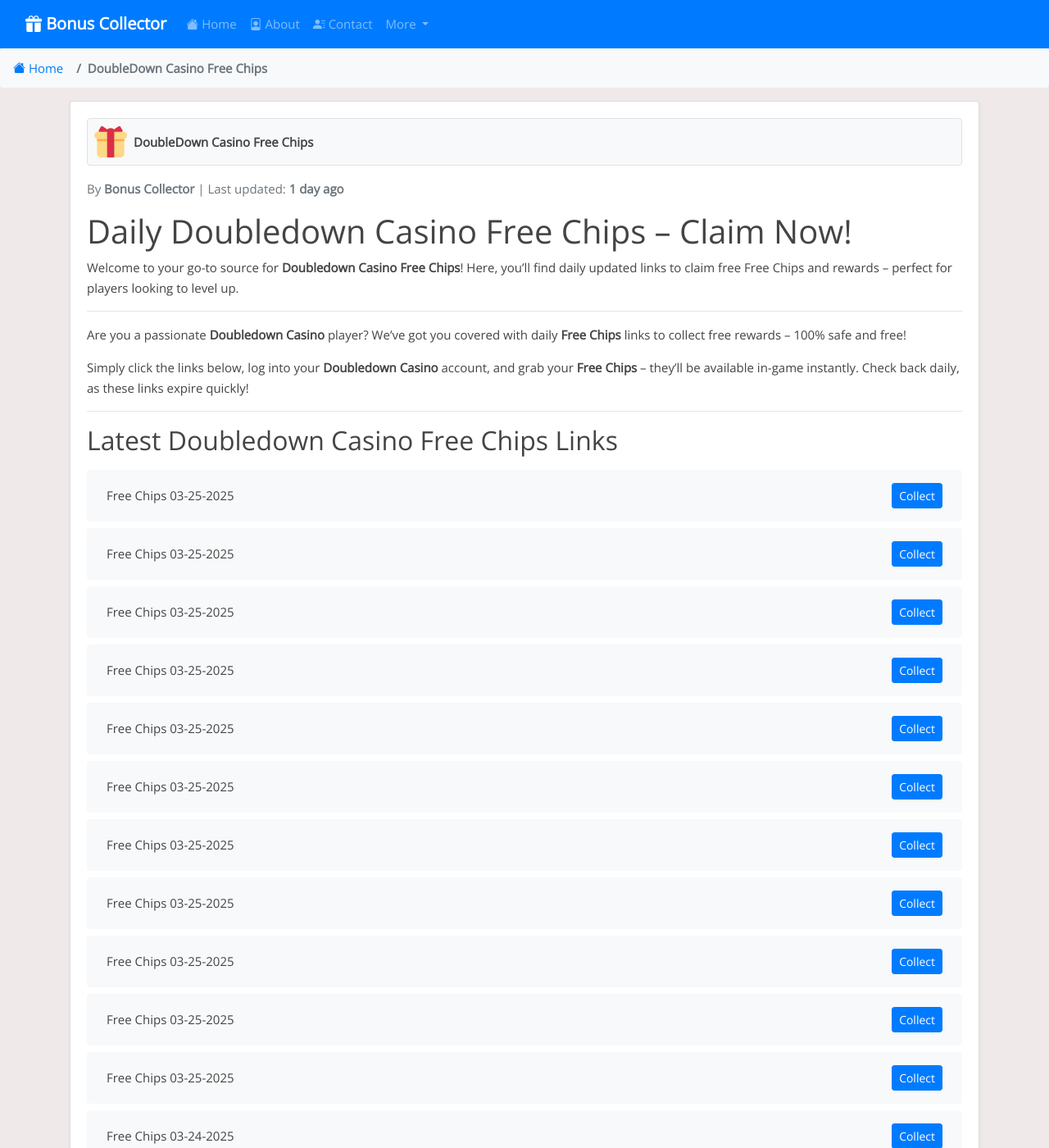
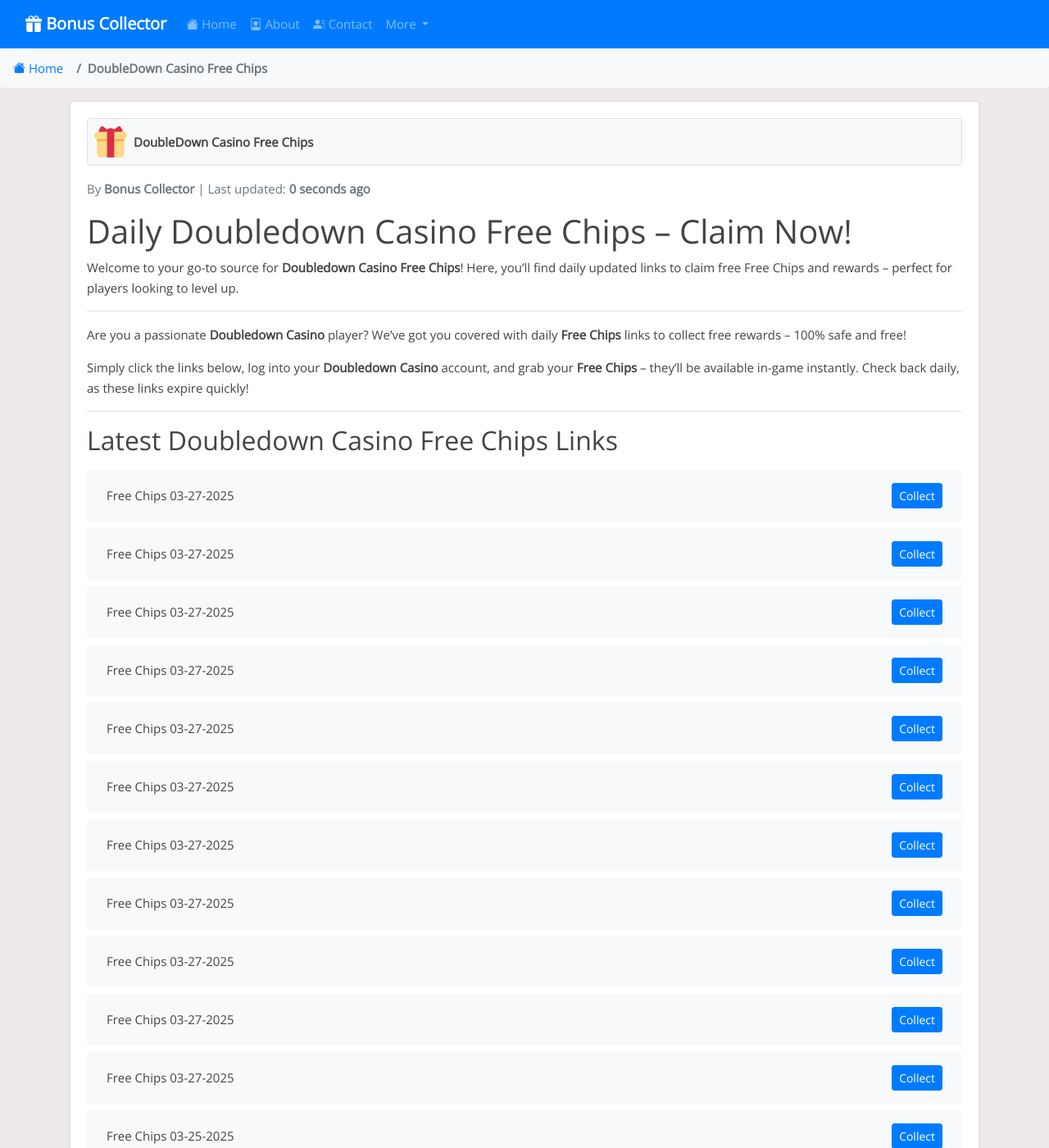
Before and after one commit to iamrohan99/bc-net, a Jekyll site: the page built from _posts/2024-07-19-doubledown-casino.md, in a window 1280 px wide and 1400 px high. Shown: the whole window at 82% size. Built offline with Jekyll 4.4.1, drawn with Linux system fonts in a browser that asks for light colours; some of the changed text lies outside the part shown.

Commit message:
Update doubledown-casino reward links, content, and last modified date - 2025-03-27 05:24

```diff
--- a/_data/include_files.yml
+++ b/_data/include_files.yml
@@ -23,7 +23,7 @@ jackpot-world.html:
 monopoly-go.html:
   last_modified: "2025-03-26T21:23:15Z"
 doubledown-casino.html:
-  last_modified: "2025-03-25T08:31:24Z"
+  last_modified: "2025-03-27T05:24:32Z"
 slotomania.html:
   last_modified: "2025-03-27T04:28:52Z"
 cashman-casino.html:
--- a/_includes/doubledown-casino.html
+++ b/_includes/doubledown-casino.html
@@ -1,4 +1,48 @@
 <ul class="list-group mt-3 mb-4">
+  <li class="list-group-item d-flex justify-content-between align-items-center">
+    <span>Free Chips 03-27-2025</span>
+    <a href="https://www.doubledowncasino2.com/play?link=SLOTMACHINE.duc.megaPiggySmash2404.444.recommend.pid-PEBRNGZ.cid-163052&game=rgs.slots&variant=duc.megaPiggySmash2404.444_recommend&lineCost=1&pid=PEBRNGZ&cid=163052" class="btn btn-primary btn-sm">Collect</a>
+  </li>
+  <li class="list-group-item d-flex justify-content-between align-items-center">
+    <span>Free Chips 03-27-2025</span>
+    <a href="https://www.doubledowncasino2.com/play?link=SLOTMACHINE.t8g.smashThePiggy2503.485.recommend.pid-WWZ9GQB.cid-163051&game=rgs.slots&variant=t8g.smashThePiggy2503.485_recommend&lineCost=1&pid=WWZ9GQB&cid=163051" class="btn btn-primary btn-sm">Collect</a>
+  </li>
+  <li class="list-group-item d-flex justify-content-between align-items-center">
+    <span>Free Chips 03-27-2025</span>
+    <a href="https://www.doubledowncasino2.com/play?link=SLOTMACHINE.t8g.smashThePiggy2503.485.recommend.pid-YMUMIXW.cid-163050&game=rgs.slots&variant=t8g.smashThePiggy2503.485_recommend&lineCost=1&pid=YMUMIXW&cid=163050" class="btn btn-primary btn-sm">Collect</a>
+  </li>
+  <li class="list-group-item d-flex justify-content-between align-items-center">
+    <span>Free Chips 03-27-2025</span>
+    <a href="https://www.doubledowncasino2.com/play?link=SLOTMACHINE.t8g.oinkToChic2502.481.recommend.pid-B878KWU.cid-163049&game=rgs.slots&variant=t8g.oinkToChic2502.481_recommend&lineCost=1&pid=B878KWU&cid=163049" class="btn btn-primary btn-sm">Collect</a>
+  </li>
+  <li class="list-group-item d-flex justify-content-between align-items-center">
+    <span>Free Chips 03-27-2025</span>
+    <a href="https://www.doubledowncasino2.com/play?link=SLOTMACHINE.t8g.caskOLuck2503.483.recommend.pid-DV9ZTBU.cid-163060&game=rgs.slots&variant=t8g.caskOLuck2503.483_recommend&lineCost=1&pid=DV9ZTBU&cid=163060" class="btn btn-primary btn-sm">Collect</a>
+  </li>
+  <li class="list-group-item d-flex justify-content-between align-items-center">
+    <span>Free Chips 03-27-2025</span>
+    <a href="https://www.doubledowncasino2.com/play?link=SLOTMACHINE.t8g.rollingInMoreGold1910.249.recommend.pid-TFXVAV7.cid-163046&game=rgs.slots&variant=t8g.rollingInMoreGold1910.249_recommend&lineCost=1&pid=TFXVAV7&cid=163046" class="btn btn-primary btn-sm">Collect</a>
+  </li>
+  <li class="list-group-item d-flex justify-content-between align-items-center">
+    <span>Free Chips 03-27-2025</span>
+    <a href="https://www.doubledowncasino2.com/play?link=SLOTMACHINE.t8g.oinkToChic2502.481.recommend.pid-SB0S5X2.cid-163059&game=rgs.slots&variant=t8g.oinkToChic2502.481_recommend&lineCost=1&pid=SB0S5X2&cid=163059" class="btn btn-primary btn-sm">Collect</a>
+  </li>
+  <li class="list-group-item d-flex justify-content-between align-items-center">
+    <span>Free Chips 03-27-2025</span>
+    <a href="https://www.doubledowncasino2.com/play?link=SLOTMACHINE.duc.museumHeist2502.486.recommend.pid-0ZOBIV1.cid-163058&game=rgs.slots&variant=duc.museumHeist2502.486_recommend&lineCost=1&pid=0ZOBIV1&cid=163058" class="btn btn-primary btn-sm">Collect</a>
+  </li>
+  <li class="list-group-item d-flex justify-content-between align-items-center">
+    <span>Free Chips 03-27-2025</span>
+    <a href="https://www.doubledowncasino2.com/play?link=SLOTMACHINE.t8g.rollingInMoreGold1910.249.recommend.pid-LETNZ4D.cid-163057&game=rgs.slots&variant=t8g.rollingInMoreGold1910.249_recommend&lineCost=1&pid=LETNZ4D&cid=163057" class="btn btn-primary btn-sm">Collect</a>
+  </li>
+  <li class="list-group-item d-flex justify-content-between align-items-center">
+    <span>Free Chips 03-27-2025</span>
+    <a href="https://www.doubledowncasino2.com/play?link=SLOTMACHINE.t8g.oinkToChic2502.481.pid-51C46DT.cid-163287&game=rgs.slots&variant=t8g.oinkToChic2502.481&lineCost=1&pid=51C46DT&cid=163287" class="btn btn-primary btn-sm">Collect</a>
+  </li>
+  <li class="list-group-item d-flex justify-content-between align-items-center">
+    <span>Free Chips 03-27-2025</span>
+    <a href="https://www.doubledowncasino2.com/play?&pid=6QI2AS1" class="btn btn-primary btn-sm">Collect</a>
+  </li>
   <li class="list-group-item d-flex justify-content-between align-items-center">
     <span>Free Chips 03-25-2025</span>
     <a href="https://www.doubledowncasino2.com/play?&pid=1SRJMWR" class="btn btn-primary btn-sm">Collect</a>
@@ -355,48 +399,4 @@
     <span>Free Chips 03-18-2025</span>
     <a href="https://www.doubledowncasino2.com/play?link=SLOTMACHINE.t8g.yetisFrostFortune2502.479.recommend.pid-AIHBTBQ.cid-162787&game=rgs.slots&variant=t8g.yetisFrostFortune2502.479_recommend&lineCost=1&pid=AIHBTBQ&cid=162787" class="btn btn-primary btn-sm">Collect</a>
   </li>
-  <li class="list-group-item d-flex justify-content-between align-items-center">
-    <span>Free Chips 03-18-2025</span>
-    <a href="https://www.doubledowncasino2.com/play?link=LOBBY.category-hot-shop.pid-L4GFVB7.cid-162786&lobby=casinoLobby-shop&pid=L4GFVB7&cid=162786" class="btn btn-primary btn-sm">Collect</a>
-  </li>
-  <li class="list-group-item d-flex justify-content-between align-items-center">
-    <span>Free Chips 03-18-2025</span>
-    <a href="https://www.doubledowncasino2.com/play?link=SLOTMACHINE.duc.megaPiggySmash2404.444.recommend.pid-ZEFTPOS.cid-162785&game=rgs.slots&variant=duc.megaPiggySmash2404.444_recommend&lineCost=1&pid=ZEFTPOS&cid=162785" class="btn btn-primary btn-sm">Collect</a>
-  </li>
-  <li class="list-group-item d-flex justify-content-between align-items-center">
-    <span>Free Chips 03-17-2025</span>
-    <a href="https://www.doubledowncasino2.com/play?&pid=0B5QGKB" class="btn btn-primary btn-sm">Collect</a>
-  </li>
-  <li class="list-group-item d-flex justify-content-between align-items-center">
-    <span>Free Chips 03-17-2025</span>
-    <a href="https://www.doubledowncasino2.com/play?&pid=UVSWVL0" class="btn btn-primary btn-sm">Collect</a>
-  </li>
-  <li class="list-group-item d-flex justify-content-between align-items-center">
-    <span>Free Chips 03-17-2025</span>
-    <a href="https://www.doubledowncasino2.com/play?&pid=JGULPQH" class="btn btn-primary btn-sm">Collect</a>
-  </li>
-  <li class="list-group-item d-flex justify-content-between align-items-center">
-    <span>Free Chips 03-17-2025</span>
-    <a href="https://www.doubledowncasino2.com/play?&pid=I8SZYFU" class="btn btn-primary btn-sm">Collect</a>
-  </li>
-  <li class="list-group-item d-flex justify-content-between align-items-center">
-    <span>Free Chips 03-17-2025</span>
-    <a href="https://www.doubledowncasino2.com/play?&pid=I8LXH2W" class="btn btn-primary btn-sm">Collect</a>
-  </li>
-  <li class="list-group-item d-flex justify-content-between align-items-center">
-    <span>Free Chips 03-17-2025</span>
-    <a href="https://www.doubledowncasino2.com/play?&pid=SIAG3VQ" class="btn btn-primary btn-sm">Collect</a>
-  </li>
-  <li class="list-group-item d-flex justify-content-between align-items-center">
-    <span>Free Chips 03-17-2025</span>
-    <a href="https://www.doubledowncasino2.com/play?link=SLOTMACHINE.rgs.pixiesOfTheForest.recommend.pid-ZUI4UYB.cid-162742&game=rgs.slots&variant=rgs.pixiesOfTheForest_recommend&lineCost=250&pid=ZUI4UYB&cid=162742" class="btn btn-primary btn-sm">Collect</a>
-  </li>
-  <li class="list-group-item d-flex justify-content-between align-items-center">
-    <span>Free Chips 03-17-2025</span>
-    <a href="https://www.doubledowncasino2.com/play?link=SLOTMACHINE.rgs.pixiesOfTheForest.recommend.pid-1RAYJKC.cid-162741&game=rgs.slots&variant=rgs.pixiesOfTheForest_recommend&lineCost=250&pid=1RAYJKC&cid=162741" class="btn btn-primary btn-sm">Collect</a>
-  </li>
-  <li class="list-group-item d-flex justify-content-between align-items-center">
-    <span>Free Chips 03-17-2025</span>
-    <a href="https://www.doubledowncasino2.com/play?link=SLOTMACHINE.rgs.pixiesOfTheForest.recommend.pid-HWW9MNR.cid-162740&game=rgs.slots&variant=rgs.pixiesOfTheForest_recommend&lineCost=250&pid=HWW9MNR&cid=162740" class="btn btn-primary btn-sm">Collect</a>
-  </li>
 </ul>
```
Also changed, not shown: links-json/doubledown-casino.json (+44 -44 lines).
